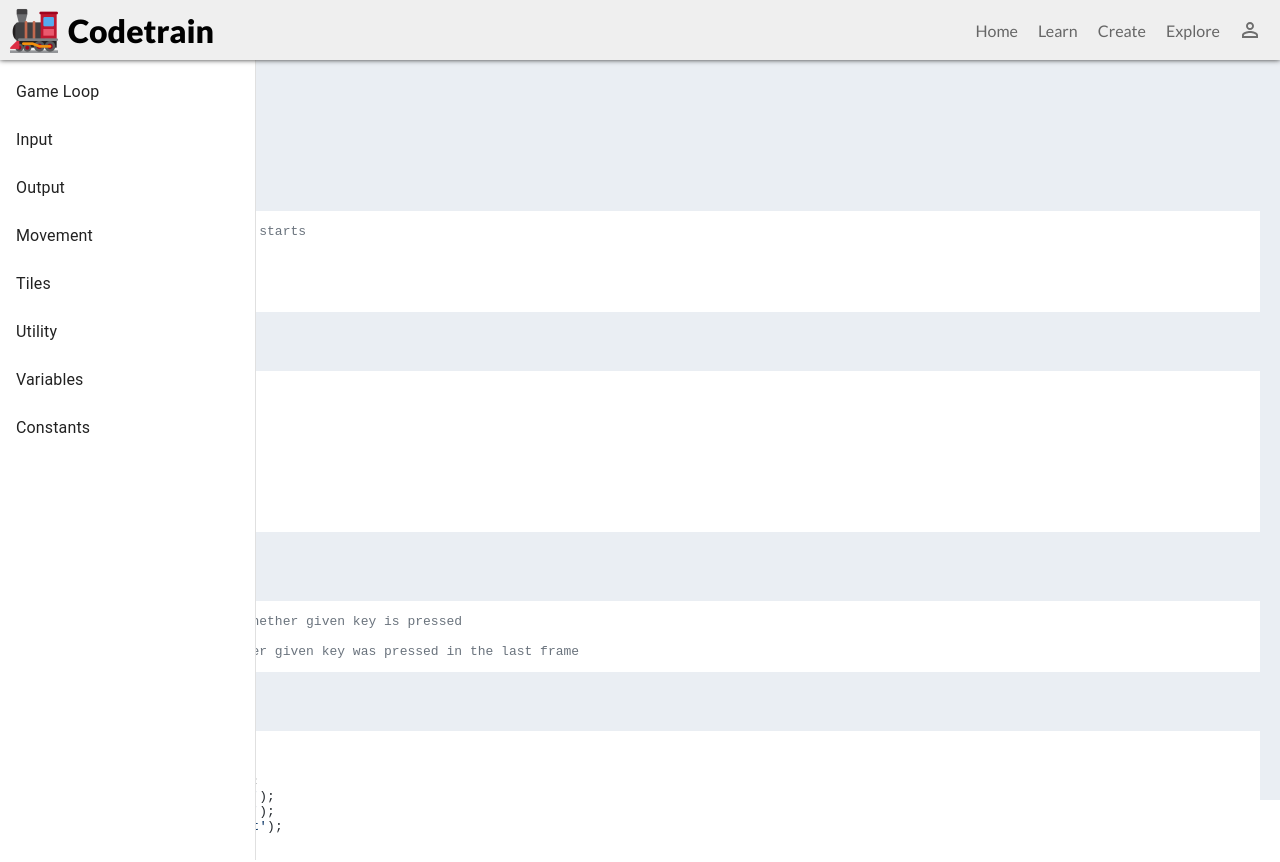
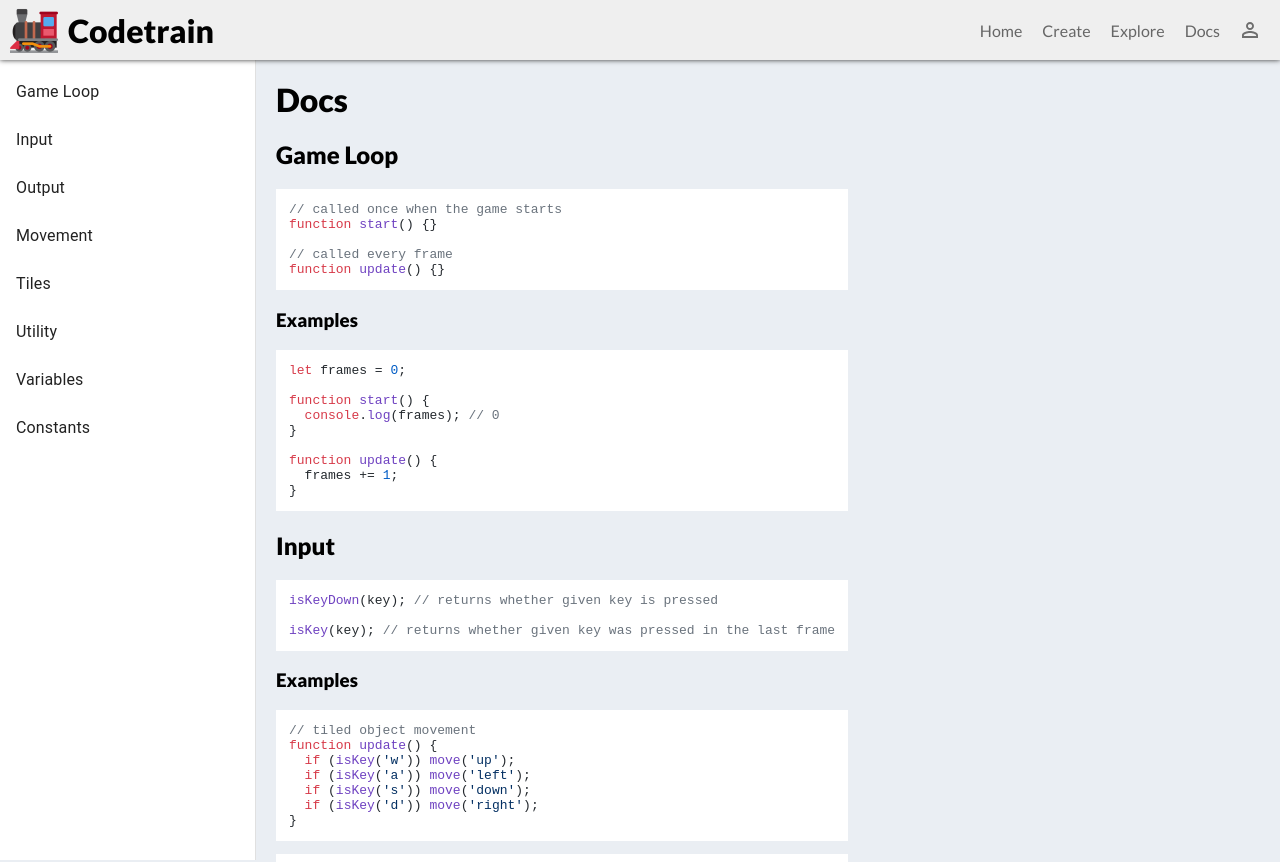
Before and after one commit to LearnCodeOrg/codetrain, a Next.js app: page /docs in a window 1280 px wide. Shown: the top 862 px of the page. Built offline with nearby package versions, Linux system fonts and the light colour scheme; no server answers.

Commit message:
Improve docs styling.

```diff
--- a/components/Header.js
+++ b/components/Header.js
@@ -27,9 +27,9 @@ export default function Header(props) {
         <h1>Codetrain</h1>
         <span className="flexfill" />
         <a href="/" className={styles.link}>Home</a> {/* eslint-disable-line @next/next/no-html-link-for-pages */}
-        <a href="/learn" className={styles.link}>Learn</a> {/* eslint-disable-line @next/next/no-html-link-for-pages */}
         <a href="/create" className={styles.link}>Create</a> {/* eslint-disable-line @next/next/no-html-link-for-pages */}
         <a href="/explore" className={styles.link}>Explore</a> {/* eslint-disable-line @next/next/no-html-link-for-pages */}
+        <a href="/docs" className={styles.link}>Docs</a> {/* eslint-disable-line @next/next/no-html-link-for-pages */}
         {
           username === null ?
           <Tooltip title="Choose Username" arrow>
--- a/pages/docs.js
+++ b/pages/docs.js
@@ -1,6 +1,7 @@
 import Drawer from '@mui/material/Drawer';
 import List from '@mui/material/List';
 import ListItem from '@mui/material/ListItem';
+import ListItemIcon from '@mui/material/ListItemIcon';
 import ListItemText from '@mui/material/ListItemText';
 
 import { useEffect } from 'react';
@@ -86,7 +87,7 @@ export default function Docs() {
           </a>
         </List>
       </Drawer>
-      <div>
+      <div className={styles.content}>
         <h1>Docs</h1>
         <h2 id="gameloop">Game Loop</h2>
         <Code>
--- a/styles/pages/Docs.module.css
+++ b/styles/pages/Docs.module.css
@@ -1,9 +1,10 @@
 .container {
-  height: calc(100% - 60px);
+  min-height: calc(100% - 60px);
   padding: 20px;
   background: #eaeef3;
+  display: flex;
 }
 
-.container > h1 {
-  margin: 0 0 10px 0;
+.content > h1 {
+  margin-top: 0;
 }
```
